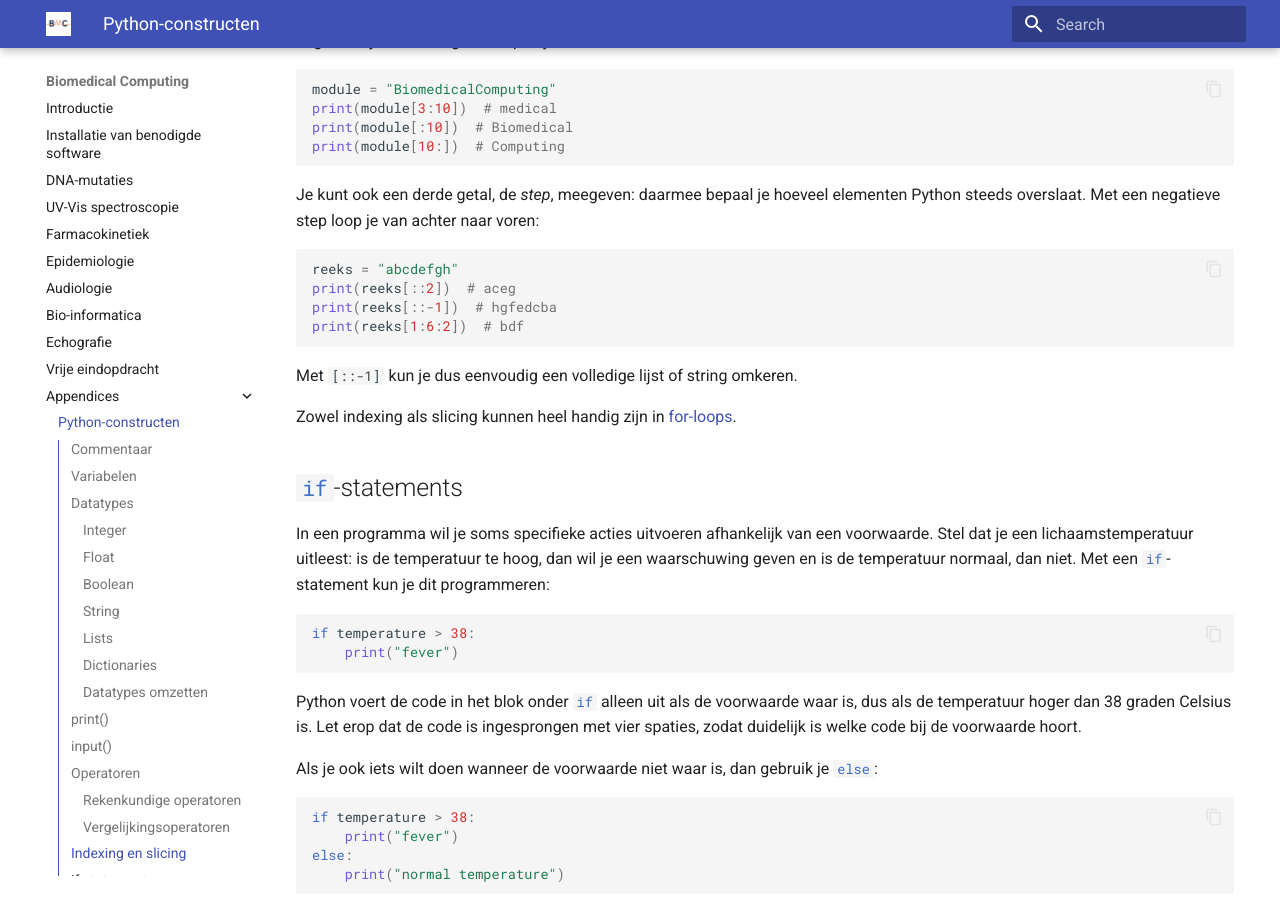
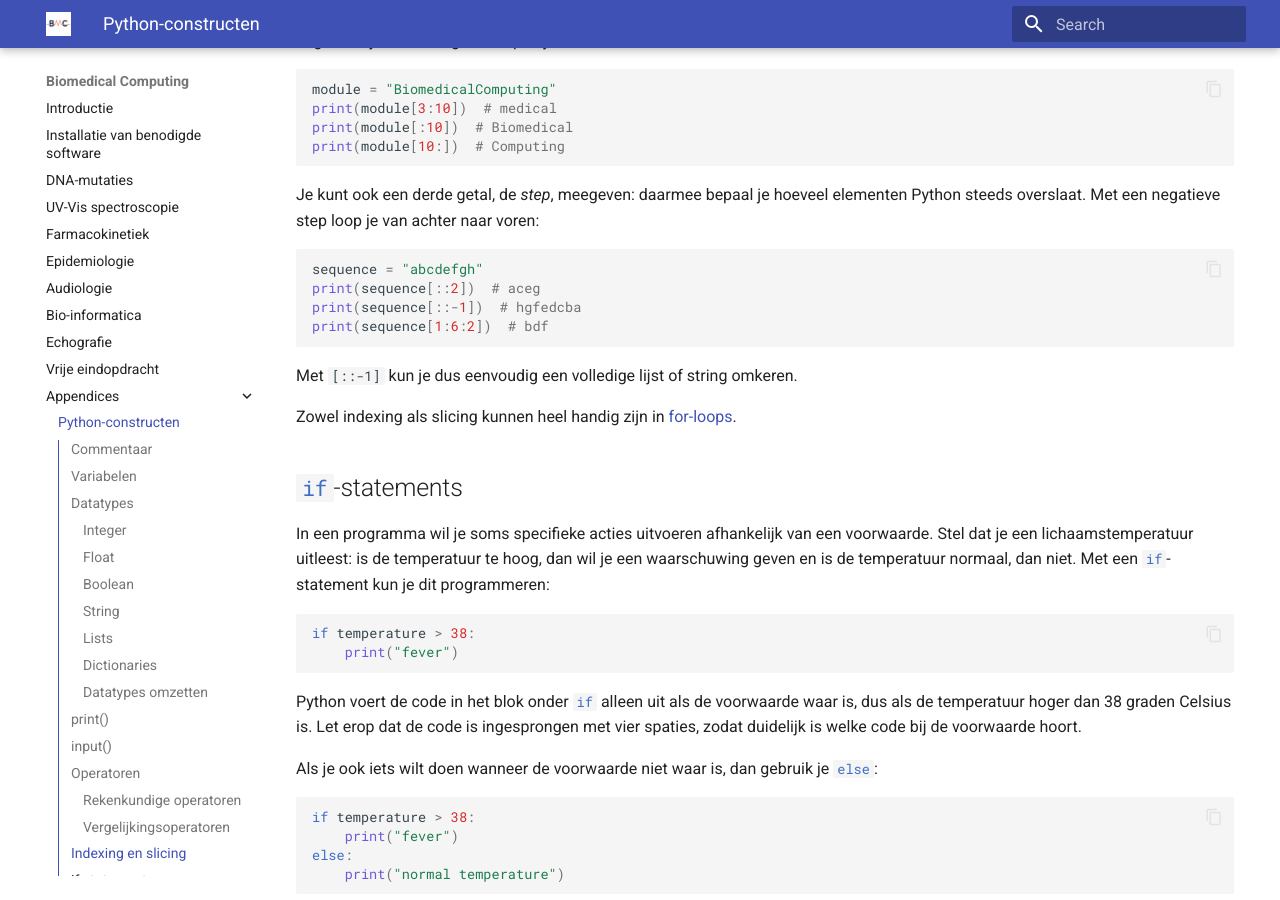
Before and after one commit to NatuurkundePracticumAmsterdam/biomedicalcomputing, an MkDocs documentation site: the page built from docs/python-constructen.md, in a window 1280 px wide and 900 px high, scrolled down 8642 px. Built offline with MkDocs 1.6.1 and Material for MkDocs 9.7.7, drawn with Linux system fonts in a browser that asks for light colours.

Commit message:
Variabelenaam vertaald

````diff
--- a/docs/python-constructen.md
+++ b/docs/python-constructen.md
@@ -333,10 +333,10 @@ print(module[10:])  # Computing
 ```
 Je kunt ook een derde getal, de _step_, meegeven: daarmee bepaal je hoeveel elementen Python steeds overslaat. Met een negatieve step loop je van achter naar voren:
 ```py
-reeks = "abcdefgh"
-print(reeks[::2])  # aceg
-print(reeks[::-1])  # hgfedcba
-print(reeks[1:6:2])  # bdf
+sequence = "abcdefgh"
+print(sequence[::2])  # aceg
+print(sequence[::-1])  # hgfedcba
+print(sequence[1:6:2])  # bdf
 ```
 Met `[::-1]` kun je dus eenvoudig een volledige lijst of string omkeren.
 
````
